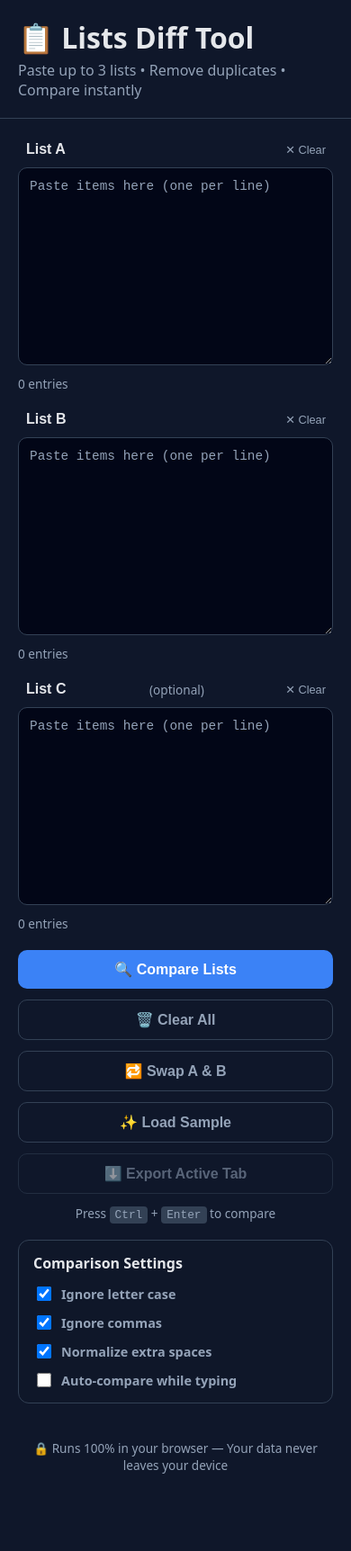
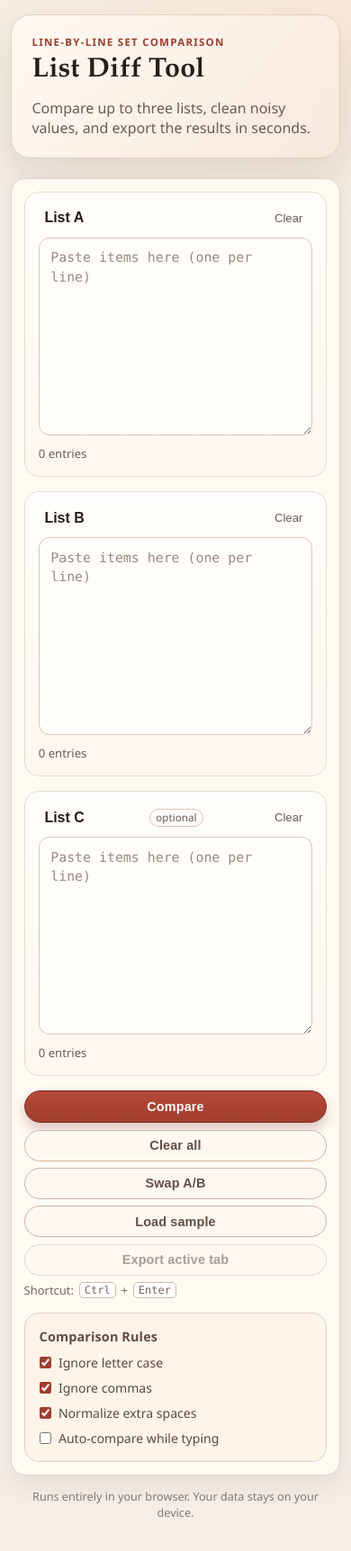
Before and after one commit to ArliT1-F/list-tool, a plain HTML site: page index.html in a window 390 px wide. Shown: the whole page at 90% size. Before the commit the page ends 1658 px from the top, so only its background shows below. Drawn offline with Linux system fonts and the light colour scheme.

Commit message:
Improve list diff UX, safety, and visual design (#2)
* Improve list diff UX, safety, and features

Co-authored-by: Arli <ArliT1-F@users.noreply.github.com>

* Polish auto-compare behavior and document capabilities

Co-authored-by: Arli <ArliT1-F@users.noreply.github.com>

* Rework visual design with handcrafted editorial aesthetic

Co-authored-by: Arli <ArliT1-F@users.noreply.github.com>

---------

Co-authored-by: Cursor Agent <cursoragent@cursor.com>
Co-authored-by: Arli <ArliT1-F@users.noreply.github.com>

```diff
--- a/index.html
+++ b/index.html
@@ -7,20 +7,23 @@
   <link rel="stylesheet" href="style.css" />
 </head>
 <body>
-    <header>
-        <h1>📋 Lists Diff Tool</h1>
-        <p>Paste up to 3 lists • Remove duplicates • Compare instantly</p>
+    <div class="app-shell">
+        <header class="hero">
+            <p class="eyebrow">Line-by-line set comparison</p>
+            <h1>List Diff Tool</h1>
+            <p class="lead">Compare up to three lists, clean noisy values, and export the results in seconds.</p>
         </header>
 
         <main>
+            <section class="controls">
                 <section class="input-grid">
                     <div class="input-card">
                         <div class="input-header">
                             <div class="label-wrapper">
                                 <input type="text" class="list-name" id="nameA" value="List A" spellcheck="false" aria-label="Name for first list" />
-                        <span class="edit-hint">✏️</span>
+                                <span class="edit-hint">rename</span>
                             </div>
-                    <button class="clear-btn" onclick="clearList('listA')" title="Clear list">✕ Clear</button>
+                            <button class="clear-btn" onclick="clearList('listA')" title="Clear list">Clear</button>
                         </div>
                         <textarea id="listA" placeholder="Paste items here (one per line)" aria-label="First list values"></textarea>
                         <span class="count" id="countA" aria-live="polite">0 entries</span>
@@ -30,9 +33,9 @@
                         <div class="input-header">
                             <div class="label-wrapper">
                                 <input type="text" class="list-name" id="nameB" value="List B" spellcheck="false" aria-label="Name for second list" />
-                        <span class="edit-hint">✏️</span>
+                                <span class="edit-hint">rename</span>
                             </div>
-                    <button class="clear-btn" onclick="clearList('listB')" title="Clear list">✕ Clear</button>
+                            <button class="clear-btn" onclick="clearList('listB')" title="Clear list">Clear</button>
                         </div>
                         <textarea id="listB" placeholder="Paste items here (one per line)" aria-label="Second list values"></textarea>
                         <span class="count" id="countB" aria-live="polite">0 entries</span>
@@ -42,10 +45,10 @@
                         <div class="input-header">
                             <div class="label-wrapper">
                                 <input type="text" class="list-name" id="nameC" value="List C" spellcheck="false" aria-label="Name for optional third list" />
-                        <span class="optional-tag">(optional)</span>
-                        <span class="edit-hint">✏️</span>
+                                <span class="optional-tag">optional</span>
+                                <span class="edit-hint">rename</span>
                             </div>
-                    <button class="clear-btn" onclick="clearList('listC')" title="Clear list">✕ Clear</button>
+                            <button class="clear-btn" onclick="clearList('listC')" title="Clear list">Clear</button>
                         </div>
                         <textarea id="listC" placeholder="Paste items here (one per line)" aria-label="Optional third list values"></textarea>
                         <span class="count" id="countC" aria-live="polite">0 entries</span>
@@ -53,16 +56,16 @@
                 </section>
 
                 <div class="button-row">
-            <button class="primary" id="compareBtn">🔍 Compare Lists</button>
-            <button class="secondary" id="clearAllBtn">🗑️ Clear All</button>
-            <button class="secondary" id="swapBtn">🔁 Swap A & B</button>
-            <button class="secondary" id="sampleBtn">✨ Load Sample</button>
-            <button class="secondary" id="exportBtn" disabled>⬇️ Export Active Tab</button>
-            <span class="hint">Press <kbd>Ctrl</kbd> + <kbd>Enter</kbd> to compare</span>
+                    <button class="primary" id="compareBtn">Compare</button>
+                    <button class="secondary" id="clearAllBtn">Clear all</button>
+                    <button class="secondary" id="swapBtn">Swap A/B</button>
+                    <button class="secondary" id="sampleBtn">Load sample</button>
+                    <button class="secondary" id="exportBtn" disabled>Export active tab</button>
+                    <span class="hint">Shortcut: <kbd>Ctrl</kbd> + <kbd>Enter</kbd></span>
                 </div>
 
                 <section class="settings-card" aria-label="Comparison settings">
-            <h2>Comparison Settings</h2>
+                    <h2>Comparison Rules</h2>
                     <div class="settings-grid">
                         <label class="setting-option">
                             <input type="checkbox" id="ignoreCase" checked />
@@ -84,12 +87,13 @@
                 </section>
 
                 <div id="validationMsg" class="validation-msg hidden" aria-live="assertive"></div>
+            </section>
 
             <section id="results" class="results hidden">
                 <div class="tabs" role="tablist" aria-label="Result views">
-                <button id="tab-summary" role="tab" type="button" data-tab="summary" class="active" aria-selected="true" aria-controls="summary">📊 Summary</button>
-                <button id="tab-diffs" role="tab" type="button" data-tab="diffs" aria-selected="false" aria-controls="diffs">🔀 Differences</button>
-                <button id="tab-common" role="tab" type="button" data-tab="common" aria-selected="false" aria-controls="common">✅ Common</button>
+                    <button id="tab-summary" role="tab" type="button" data-tab="summary" class="active" aria-selected="true" aria-controls="summary">Summary</button>
+                    <button id="tab-diffs" role="tab" type="button" data-tab="diffs" aria-selected="false" aria-controls="diffs">Differences</button>
+                    <button id="tab-common" role="tab" type="button" data-tab="common" aria-selected="false" aria-controls="common">Common</button>
                 </div>
 
                 <div id="summary" class="tab-content" role="tabpanel" aria-labelledby="tab-summary"></div>
@@ -99,8 +103,9 @@
         </main>
 
         <footer>
-        <span>🔒 Runs 100% in your browser — Your data never leaves your device</span>
+            <span>Runs entirely in your browser. Your data stays on your device.</span>
         </footer>
+    </div>
 
     <script src="script.js"></script>
 </body>
--- a/style.css
+++ b/style.css
@@ -1,12 +1,15 @@
 :root {
-    --bg: #0f172a;
-    --panel: #020617;
-    --border: #334155;
-    --text: #e5e7eb;
-    --muted: #94a3b8;
-    --accent: #3b82f6;
-    --success: #22c55e;
-    --danger: #ef4444;
+    --bg: #f4eee6;
+    --paper: #fffaf4;
+    --ink: #271c16;
+    --muted: #6d5b51;
+    --stroke: #d5c0ad;
+    --accent: #9f3d2f;
+    --accent-dark: #7d2f24;
+    --accent-soft: #f3ddd2;
+    --success: #2f7a53;
+    --danger: #a32825;
+    --shadow: 0 22px 46px rgba(81, 47, 28, 0.12);
 }
 
 * {
@@ -15,229 +18,320 @@
 
 body {
     margin: 0;
-    font-family: system-ui, sans-serif;
-    background: var(--bg);
-    color: var(--text);
+    color: var(--ink);
+    font-family: "Avenir Next", "Nunito Sans", "Segoe UI", sans-serif;
+    background:
+        radial-gradient(1300px 620px at -10% -20%, #ffffff 0%, transparent 58%),
+        radial-gradient(900px 420px at 110% 0%, #f9e8d7 0%, transparent 62%),
+        var(--bg);
 }
 
-header {
-    padding: 20px;
-    border-bottom: 1px solid var(--border)
+.app-shell {
+    max-width: 1180px;
+    margin: 0 auto;
+    padding: clamp(1rem, 2vw, 2rem) clamp(1rem, 2.4vw, 2.4rem) 2.2rem;
 }
 
-header h1 {
-    margin: 0 0 4px;
+.hero {
+    margin: 0 0 1.4rem;
+    padding: clamp(1.4rem, 3vw, 2.6rem);
+    border: 1px solid #e3d0be;
+    border-radius: 22px;
+    background: linear-gradient(130deg, #fff9f2 0%, #f7e9dc 100%);
+    box-shadow: var(--shadow);
 }
 
-header p {
+.eyebrow {
+    margin: 0 0 0.5rem;
+    text-transform: uppercase;
+    letter-spacing: 0.11em;
+    font-size: 0.72rem;
+    font-weight: 700;
+    color: var(--accent);
+}
+
+.hero h1 {
     margin: 0;
+    font-size: clamp(1.9rem, 4.7vw, 3rem);
+    line-height: 1.1;
+    font-family: "Iowan Old Style", "Palatino Linotype", "Book Antiqua", serif;
+    letter-spacing: 0.01em;
+}
+
+.lead {
+    margin: 0.8rem 0 0;
+    max-width: 60ch;
+    font-size: clamp(1rem, 1.9vw, 1.14rem);
     color: var(--muted);
 }
 
 main {
-    padding: 20px;
-    max-width: 1400px;
-    margin: 0 auto;
+    display: grid;
+    gap: 1.1rem;
+}
+
+.controls,
+.results {
+    border: 1px solid #e5d3c2;
+    border-radius: 22px;
+    background: var(--paper);
+    box-shadow: 0 12px 28px rgba(97, 58, 37, 0.09);
+}
+
+.controls {
+    padding: clamp(1rem, 2vw, 1.7rem);
 }
 
 .input-grid {
     display: grid;
-    gap: 16px;
-    grid-template-columns: repeat(auto-fit, minmax(280px, 1fr));
+    gap: 1rem;
+    grid-template-columns: repeat(auto-fit, minmax(245px, 1fr));
 }
 
 .input-card {
-    position: relative;
+    padding: 0.95rem;
+    border: 1px solid #eadacb;
+    border-radius: 16px;
+    background: linear-gradient(180deg, #fffefc 0%, #fff7ee 100%);
 }
 
 .input-header {
     display: flex;
     justify-content: space-between;
     align-items: center;
-    margin-bottom: 6px;
-}
-
-label {
-    font-weight: 600;
+    margin-bottom: 0.52rem;
+    gap: 0.8rem;
 }
 
 .label-wrapper {
-    display: flex;
+    display: inline-flex;
     align-items: center;
-    gap: 6px;
+    gap: 0.42rem;
+    min-width: 0;
 }
 
 .list-name {
-    font-weight: 600;
+    min-width: 0;
+    max-width: 155px;
+    border: 1px dashed transparent;
+    background: transparent;
+    border-radius: 8px;
+    color: var(--ink);
     font-size: 1rem;
-    background: transparent;
-    border: 1px solid transparent;
-    border-radius: 6px;
-    color: var(--text);
-    padding: 4px 8px;
-    width: auto;
-    max-width: 140px;
-    transition: all 0.2s;
+    font-weight: 700;
+    padding: 0.2rem 0.35rem;
+    transition: border-color 0.2s ease, background-color 0.2s ease;
 }
 
 .list-name:hover {
-    border-color: var(--border);
-    background: var(--panel);
+    background: #fff4e8;
+    border-color: #dcbda8;
 }
 
 .list-name:focus {
     outline: none;
     border-color: var(--accent);
-    background: var(--panel);
-    box-shadow: 0 0 0 3px rgba(59, 130, 246, 0.2);
+    background: #fff7ef;
 }
 
 .edit-hint {
-    font-size: 0.75rem;
+    font-size: 0.72rem;
+    letter-spacing: 0.03em;
+    text-transform: uppercase;
+    color: var(--muted);
     opacity: 0;
-    transition: opacity 0.2s;
+    transition: opacity 0.18s ease;
 }
 
 .label-wrapper:hover .edit-hint {
-    opacity: 0.6;
+    opacity: 0.86;
 }
 
 .optional-tag {
+    font-size: 0.73rem;
+    border: 1px solid #dbc4b1;
+    border-radius: 999px;
+    padding: 0.1rem 0.4rem;
     color: var(--muted);
-    font-weight: 400;
-    font-size: 0.85rem;
 }
 
 .clear-btn {
-    background: none;
-    border: none;
+    border: 1px solid transparent;
+    border-radius: 8px;
+    padding: 0.25rem 0.62rem;
+    font-size: 0.82rem;
     color: var(--muted);
+    background: transparent;
     cursor: pointer;
-    font-size: 0.8rem;
-    padding: 4px 8px;
-    border-radius: 6px;
-    transition: all 0.2s;
+    transition: border-color 0.15s ease, color 0.15s ease, background-color 0.15s ease;
 }
 
 .clear-btn:hover {
-    background: var(--border);
-    color: var(--text);
+    border-color: #d6bdab;
+    color: var(--accent-dark);
+    background: #fff2e4;
 }
 
 textarea {
     width: 100%;
-    height: 220px;
-    padding: 12px;
-    background: var(--panel);
-    color: var(--text);
-    border: 1px solid var(--border);
-    border-radius: 10px;
+    min-height: 220px;
+    padding: 0.72rem 0.78rem;
+    border-radius: 12px;
+    border: 1px solid #dcc6b3;
+    background: #fffdfa;
+    color: #2f2520;
     resize: vertical;
-    font-family: ui-monospace, monospace;
-    font-size: 0.9rem;
-    transition: border-color 0.2s, box-shadow 0.2s;
+    font-size: 0.93rem;
+    line-height: 1.46;
+    font-family: "SFMono-Regular", Menlo, Monaco, Consolas, "Liberation Mono", monospace;
+    transition: border-color 0.2s ease, box-shadow 0.2s ease;
 }
 
 textarea:focus {
     outline: none;
     border-color: var(--accent);
-    box-shadow: 0 0 0 3px rgba(59, 130, 246, 0.2);
+    box-shadow: 0 0 0 3px rgba(159, 61, 47, 0.14);
 }
 
 textarea::placeholder {
-    color: var(--muted);
+    color: #9a897d;
 }
 
 .count {
-    display: block;
-    margin-top: 6px;
+    margin-top: 0.38rem;
+    display: inline-block;
     color: var(--muted);
-    font-size: 0.85rem;
-    transition: color 0.2s;
+    font-size: 0.82rem;
 }
 
 .count.has-items {
     color: var(--success);
+    font-weight: 700;
 }
 
 .button-row {
+    margin-top: 1rem;
     display: flex;
-    gap: 12px;
-    margin-top: 20px;
     flex-wrap: wrap;
+    gap: 0.56rem;
+    align-items: center;
+}
+
+button.primary,
+button.secondary,
+.copy-btn {
+    border-radius: 999px;
+    font-size: 0.9rem;
+    font-weight: 700;
+    letter-spacing: 0.01em;
+    cursor: pointer;
+    transition: transform 0.15s ease, box-shadow 0.15s ease, border-color 0.15s ease, background-color 0.15s ease, color 0.15s ease;
 }
 
 button.primary {
-    padding: 12px 24px;
-    font-size: 1rem;
-    background: var(--accent);
-    border: none;
-    border-radius: 10px;
-    color: white;
-    cursor: pointer;
-    font-weight: 600;
-    transition: all 0.2s;
+    border: 1px solid var(--accent-dark);
+    padding: 0.56rem 1rem;
+    color: #fff;
+    background: linear-gradient(180deg, #b54a39 0%, var(--accent) 100%);
+    box-shadow: 0 7px 14px rgba(120, 43, 34, 0.25);
 }
 
 button.primary:hover {
-    background: #2563eb;
     transform: translateY(-1px);
-}
-
-button.primary:active {
-    transform: translateY(0);
+    background: linear-gradient(180deg, #bc503e 0%, var(--accent-dark) 100%);
 }
 
 button.secondary {
-    padding: 12px 24px;
-    font-size: 1rem;
-    background: transparent;
-    border: 1px solid var(--border);
-    border-radius: 10px;
-    color: var(--muted);
-    cursor: pointer;
-    font-weight: 600;
-    transition: all 0.2s;
+    border: 1px solid #cfb59f;
+    padding: 0.53rem 0.92rem;
+    color: #634f43;
+    background: #fff8f1;
 }
 
 button.secondary:hover {
-    border-color: var(--muted);
-    color: var(--text);
+    border-color: #bd9e86;
+    background: #ffefdf;
+    color: #4f3d33;
 }
 
 button:disabled {
-    opacity: 0.55;
+    opacity: 0.54;
     cursor: not-allowed;
+    box-shadow: none;
     transform: none;
 }
 
 .hint {
-    color: var(--muted);
-    font-size: 0.85rem;
     margin-left: auto;
-    align-self: center;
+    color: #79665a;
+    font-size: 0.81rem;
+    display: inline-flex;
+    align-items: center;
+    gap: 0.35rem;
 }
 
 .hint kbd {
-    background: var(--border);
-    padding: 2px 6px;
-    border-radius: 4px;
-    font-family: ui-monospace, monospace;
-    font-size: 0.8rem;
+    border: 1px solid #d2b9a3;
+    background: #fff;
+    border-radius: 5px;
+    font-family: "SFMono-Regular", Menlo, Monaco, Consolas, monospace;
+    font-size: 0.75rem;
+    padding: 0.06rem 0.33rem;
+}
+
+.settings-card {
+    margin-top: 1rem;
+    padding: 1rem;
+    border: 1px solid #e3cfbc;
+    border-radius: 16px;
+    background: #fff4e8;
+}
+
+.settings-card h2 {
+    margin: 0 0 0.65rem;
+    font-size: 0.9rem;
+    color: #634c3f;
+    letter-spacing: 0.01em;
+}
+
+.settings-grid {
+    display: grid;
+    gap: 0.56rem;
+    grid-template-columns: repeat(auto-fit, minmax(200px, 1fr));
+}
+
+.setting-option {
+    display: flex;
+    align-items: center;
+    gap: 0.52rem;
+    font-size: 0.88rem;
+    color: #5b4a40;
+}
+
+.setting-option input {
+    margin: 0;
+    accent-color: var(--accent);
+}
+
+.validation-msg {
+    margin-top: 1rem;
+    padding: 0.72rem 0.85rem;
+    border: 1px solid #d7a19c;
+    border-radius: 12px;
+    background: #fff2f1;
+    color: var(--danger);
+    font-size: 0.88rem;
 }
 
 .results {
-    margin-top: 24px;
-    background: var(--panel);
-    border: 1px solid var(--border);
-    border-radius: 12px;
-    animation: slideIn 0.3s ease;
+    padding: 1rem;
+    animation: riseIn 0.25s ease;
 }
 
-@keyframes slideIn {
+@keyframes riseIn {
     from {
         opacity: 0;
-        transform: translateY(10px);
+        transform: translateY(9px);
     }
     to {
         opacity: 1;
@@ -246,128 +340,159 @@ button:disabled {
 }
 
 .tabs {
-    display: flex;
-    border-bottom: 1px solid var(--border);
+    display: inline-flex;
+    gap: 0.46rem;
+    padding: 0.2rem;
+    border: 1px solid #dfccb9;
+    border-radius: 999px;
+    background: #fbefe2;
+    margin-bottom: 0.85rem;
 }
 
 .tabs button {
-    flex: 1;
-    padding: 12px;
-    background: none;
-    border: none;
-    color: var(--muted);
-    cursor: pointer;
-    font-weight: 500;
-    transition: all 0.2s;
-    position: relative;
+    border: 1px solid transparent;
+    border-radius: 999px;
+    padding: 0.44rem 0.9rem;
+    background: transparent;
+    color: #745f52;
+    font-size: 0.86rem;
+    font-weight: 700;
 }
 
 .tabs button:hover {
-    color: var(--text);
-    background: rgba(255,255,255,0.03);
+    background: #fff7ef;
+    color: #4f3d32;
 }
 
 .tabs button.active {
-    color: white;
-    background: var(--accent);
-}
-
-.tabs button:first-child {
-    border-radius: 11px 0 0 0;
-}
-
-.tabs button:last-child {
-    border-radius: 0 11px 0 0;
+    border-color: #b47e64;
+    background: #fff;
+    color: #5a241c;
+    box-shadow: 0 5px 10px rgba(112, 60, 40, 0.12);
 }
 
 .tab-content {
-    padding: 16px;
+    padding: 0.28rem 0.15rem 0.08rem;
     white-space: pre-wrap;
-    font-family: ui-monospace, monospace;
-    animation: fadeIn 0.2s ease;
+    animation: fadeIn 0.18s ease;
 }
 
 @keyframes fadeIn {
-    from { opacity: 0; }
-    to { opacity: 1; }
+    from {
+        opacity: 0;
+    }
+    to {
+        opacity: 1;
+    }
 }
 
-.hidden {
-    display: none;
+.summary-grid {
+    display: grid;
+    gap: 0.85rem;
+    grid-template-columns: repeat(auto-fit, minmax(220px, 1fr));
+    white-space: normal;
+    font-family: "Avenir Next", "Nunito Sans", "Segoe UI", sans-serif;
 }
 
-footer {
-    padding: 20px;
-    text-align: center;
-    color: var(--muted);
-    font-size: 0.85rem;
+.summary-card {
+    border: 1px solid #e4d1bf;
+    border-radius: 14px;
+    padding: 0.82rem 0.9rem;
+    background: linear-gradient(180deg, #fffdf9 0%, #fff5eb 100%);
+}
+
+.summary-card h3 {
+    margin: 0 0 0.54rem;
+    font-size: 0.93rem;
+    color: #573e33;
+}
+
+.summary-card ul {
+    margin: 0;
+    padding-left: 1.1rem;
+}
+
+.summary-card li {
+    margin-bottom: 0.35rem;
+    color: #3a2f2a;
+}
+
+.summary-card li:last-child {
+    margin-bottom: 0;
 }
 
 .diff-block {
-    margin-bottom: 18px;
+    margin-bottom: 0.76rem;
+    border: 1px solid #e8d8c9;
+    border-radius: 14px;
+    background: #fffdfa;
+    padding: 0.72rem;
 }
 
 .diff-block:last-child {
     margin-bottom: 0;
 }
 
-.diff-title {
+.diff-header {
     display: flex;
     align-items: center;
-    gap: 10px;
-    font-weight: 600;
-    margin-bottom: 8px;
+    justify-content: space-between;
+    gap: 0.72rem;
+    margin-bottom: 0.58rem;
 }
 
-.diff-header {
+.diff-title {
+    margin: 0;
+    font-size: 0.91rem;
+    font-weight: 700;
     display: flex;
-    justify-content: space-between;
     align-items: center;
-    margin-bottom: 8px;
+    gap: 0.52rem;
+    color: #412f26;
 }
 
 .copy-btn {
-    background: var(--border);
-    border: none;
-    color: var(--muted);
-    cursor: pointer;
-    font-size: 0.8rem;
-    padding: 4px 10px;
-    border-radius: 6px;
-    transition: all 0.2s;
+    border: 1px solid #ceb39e;
+    padding: 0.34rem 0.74rem;
+    background: #fff7ef;
+    color: #6e5243;
+    font-size: 0.77rem;
 }
 
 .copy-btn:hover {
-    background: var(--accent);
-    color: white;
+    background: #ffe8d3;
+    border-color: #b7947e;
+    color: #5a3d2f;
 }
 
 .copy-btn.copied {
-    background: var(--success);
-    color: white;
+    border-color: #4f8f70;
+    color: #fff;
+    background: #2f7a53;
 }
 
 .diff-list {
-    padding: 12px;
-    border-radius: 10px;
-    border: 1px solid var(--border);
-    font-family: ui-monospace, monospace;
+    border: 1px dashed #d7c4b4;
+    border-radius: 11px;
+    padding: 0.62rem 0.72rem;
     white-space: pre-wrap;
     word-break: break-word;
-    font-size: 0.9rem;
-    line-height: 1.5;
+    font-size: 0.88rem;
+    line-height: 1.46;
+    font-family: "SFMono-Regular", Menlo, Monaco, Consolas, "Liberation Mono", monospace;
+    background: #fff;
 }
 
 .diff-missing {
-    border-left: 6px solid var(--danger);
+    border-left: 4px solid var(--danger);
 }
 
 .diff-only {
-    border-left: 6px solid var(--accent);
+    border-left: 4px solid #425baf;
 }
 
 .diff-common {
-    border-left: 6px solid var(--success);
+    border-left: 4px solid var(--success);
 }
 
 .empty {
@@ -376,126 +501,83 @@ footer {
 }
 
 .diff-count {
+    min-width: 2rem;
+    height: 1.5rem;
+    border-radius: 999px;
     display: inline-flex;
     align-items: center;
     justify-content: center;
-    min-width: 28px;
-    height: 24px;
-    padding: 0 8px;
-    border-radius: 12px;
-    font-size: 0.85rem;
+    font-size: 0.78rem;
     font-weight: 700;
+    padding: 0 0.48rem;
 }
 
 .count-red {
-    background: var(--danger);
-    color: white;
+    background: #ffe5e3;
+    color: #8e231f;
 }
 
 .count-blue {
-    background: var(--accent);
-    color: white;
+    background: #e6ecff;
+    color: #2f3e88;
 }
 
 .count-green {
-    background: var(--success);
-    color: white;
+    background: #e0f2e8;
+    color: #20573b;
 }
 
 .count-zero {
-    background: var(--border);
-    color: var(--muted);
+    background: #f0e7de;
+    color: #7a6556;
 }
 
-.validation-msg {
-    background: rgba(239, 68, 68, 0.1);
-    border: 1px solid var(--danger);
-    color: var(--danger);
-    padding: 12px 16px;
-    border-radius: 10px;
-    margin-top: 16px;
-    font-size: 0.9rem;
+footer {
+    text-align: center;
+    font-size: 0.79rem;
+    color: #88766b;
+    padding: 0.9rem 0.2rem 0;
 }
 
-.settings-card {
-    margin-top: 20px;
-    padding: 14px 16px;
-    border: 1px solid var(--border);
-    border-radius: 12px;
-    background: rgba(15, 23, 42, 0.35);
+.hidden {
+    display: none;
 }
 
-.settings-card h2 {
-    margin: 0 0 12px;
-    font-size: 1rem;
+@media (max-width: 900px) {
+    .hint {
+        margin-left: 0;
+        width: 100%;
+    }
 }
 
-.settings-grid {
-    display: grid;
-    gap: 10px;
-    grid-template-columns: repeat(auto-fit, minmax(200px, 1fr));
+@media (max-width: 640px) {
+    .app-shell {
+        padding-inline: 0.75rem;
     }
 
-.setting-option {
-    display: flex;
-    gap: 8px;
-    align-items: center;
-    color: var(--muted);
-    font-size: 0.9rem;
+    .controls,
+    .results {
+        border-radius: 16px;
+        padding: 0.85rem;
     }
 
-.setting-option input {
-    width: 16px;
-    height: 16px;
+    .button-row {
+        gap: 0.46rem;
     }
 
-.summary-grid {
-    display: grid;
-    gap: 12px;
-    grid-template-columns: repeat(auto-fit, minmax(240px, 1fr));
-    white-space: normal;
-    font-family: system-ui, sans-serif;
+    button.primary,
+    button.secondary {
+        width: 100%;
+        justify-content: center;
     }
 
-.summary-card {
-    border: 1px solid var(--border);
-    border-radius: 10px;
-    padding: 12px;
-    background: rgba(255, 255, 255, 0.02);
-}
-
-.summary-card h3 {
-    margin: 0 0 10px;
-    font-size: 0.95rem;
-}
-
-.summary-card ul {
-    margin: 0;
-    padding-left: 18px;
-}
-
-.summary-card li {
-    margin-bottom: 6px;
-    color: var(--text);
-}
-
-.summary-card li:last-child {
-    margin-bottom: 0;
-}
-
-/* Responsive */
-@media (max-width: 600px) {
-    .button-row {
-        flex-direction: column;
-    }
-
-    .hint {
-        margin-left: 0;
-        text-align: center;
+    .tabs {
+        width: 100%;
+        justify-content: space-between;
     }
 
     .tabs button {
-        font-size: 0.9rem;
-        padding: 10px;
+        flex: 1;
+        text-align: center;
     }
 }
```
Lines whose indentation alone changed are shown as unchanged.
